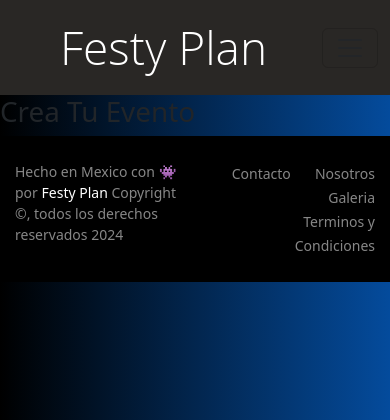
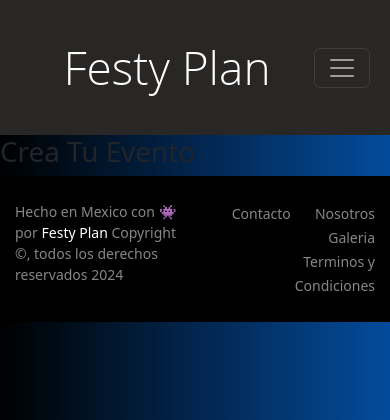
Before and after one commit to gaelLara21/FESTIPLAN, a Flask app: page /crear in a window 390 px wide. Shown: the top 420 px of the page. Run offline with Flask 3, Linux system fonts and the light colour scheme.

Commit message:
06 Añadiendo responsividad al sitio

```diff
--- a/app/app.py
+++ b/app/app.py
@@ -26,7 +26,7 @@
 ##################### Terminan Rutas Conectadas a una base de Datos ###############################
 
 
-###################### Rutas Ordinarias #############################################3
+###################### Rutas Ordinarias ##################################################
 @app.route('/')
 def index():
     return render_template('index.html')
--- a/app/static/css/styles.css
+++ b/app/static/css/styles.css
@@ -124,7 +124,7 @@
 }
 .navbar-brand {
     font-family: "Open Sans", Arial, sans-serif;
-    font-weight: 250;
+    font-weight: 150;
     font-size: 46px;
   }
 
--- a/app/templates/baseExtend.html
+++ b/app/templates/baseExtend.html
@@ -1,9 +1,9 @@
 <!doctype html>
-<html lang="en">
+<html lang="es">
   <head>
     <meta charset="utf-8">
     <meta name="viewport" content="width=device-width, initial-scale=1.0">
-    <title>FestiPlan |  {% block title %}{% endblock %}</title>
+    <title>FestiPlan | {% block title %}{% endblock %}</title>
     <link rel="icon" href="{{ url_for('static', filename='img/icono.png') }}" type="image/x-icon">
     <link href="https://cdnjs.cloudflare.com/ajax/libs/font-awesome/6.0.0-beta3/css/all.min.css" rel="stylesheet">
     <link href="https://cdn.jsdelivr.net/npm/bootstrap@5.3.3/dist/css/bootstrap.min.css" rel="stylesheet" integrity="sha384-QWTKZyjpPEjISv5WaRU9OFeRpok6YctnYmDr5pNlyT2bRjXh0JMhjY6hW+ALEwIH" crossorigin="anonymous">
@@ -11,25 +11,22 @@
   </head>
   <body>
     <header>
-        <nav class="navbar navbar-expand-lg custom-navbar">
-            <div class="container-fluid">
-                <a class="navbar-brand ms-5 me-5 " href="{{ url_for('index')}}">Festy Plan</a>
-                <button class="navbar-toggler" type="button" data-bs-toggle="collapse" data-bs-target="#navbarScroll" aria-controls="navbarScroll" aria-expanded="false" aria-label="Toggle navigation">
+        <nav class="navbar navbar-expand-lg navbar-dark bg-dark custom-navbar">
+            <div class="container">
+                <a class="navbar-brand mx-auto" href="{{ url_for('index')}}">Festy Plan</a>
+                <button class="navbar-toggler" type="button" data-bs-toggle="collapse" data-bs-target="#navbarNav" aria-controls="navbarNav" aria-expanded="false" aria-label="Toggle navigation">
                     <span class="navbar-toggler-icon"></span>
                 </button>
-                <div class="collapse navbar-collapse" id="navbarScroll">
-                    <ul class="navbar-nav ms-auto my-2 my-lg-0 navbar-nav-scroll" style="--bs-scroll-height: 100px;">
-
-                        <li class="nav-item  me-3">
+                <div class="collapse navbar-collapse justify-content-end" id="navbarNav">
+                    <ul class="navbar-nav">
+                        <li class="nav-item">
                             <a class="nav-link" href="{{ url_for('contacto')}}">Contacto</a>
                         </li>
-
-                        <li class="nav-item me-3">
+                        <li class="nav-item">
                             <a class="nav-link" href="{{ url_for('nosotros')}}">Nosotros</a>
                         </li>
-
-                        <li class="nav-item me-5">
-                            <a class="nav-link" href="{{ url_for('galeria')}}">Galeria</a>
+                        <li class="nav-item">
+                            <a class="nav-link" href="{{ url_for('galeria')}}">Galería</a>
                         </li>
                     </ul>
                 </div>
@@ -63,8 +60,8 @@
             </div>
         </div>
       </footer>
-      <script src="{{ url_for ('static', filename='static/js/index.js') }}"></script>
-      <script src="{{ url_for('static', filename='js/jquery-3.5.1.min.js') }}"></script>
-      <script src="https://cdn.jsdelivr.net/npm/bootstrap@5.3.0-alpha1/dist/js/bootstrap.bundle.min.js"></script>
-    </body>
+    <script src="https://cdn.jsdelivr.net/npm/bootstrap@5.3.3/dist/js/bootstrap.bundle.min.js" integrity="sha384-YvpcrYf0tY3lHB60NNkmXc5s9fDVZLESaAA55NDzOxhy9GkcIdslK1eN7N6jIeHz" crossorigin="anonymous"></script>
+    <script src="{{ url_for('static', filename='js/jquery-3.5.1.min.js') }}"></script>
+    <script src="{{ url_for('static', filename='js/index.js') }}"></script>
+  </body>
 </html>
```
